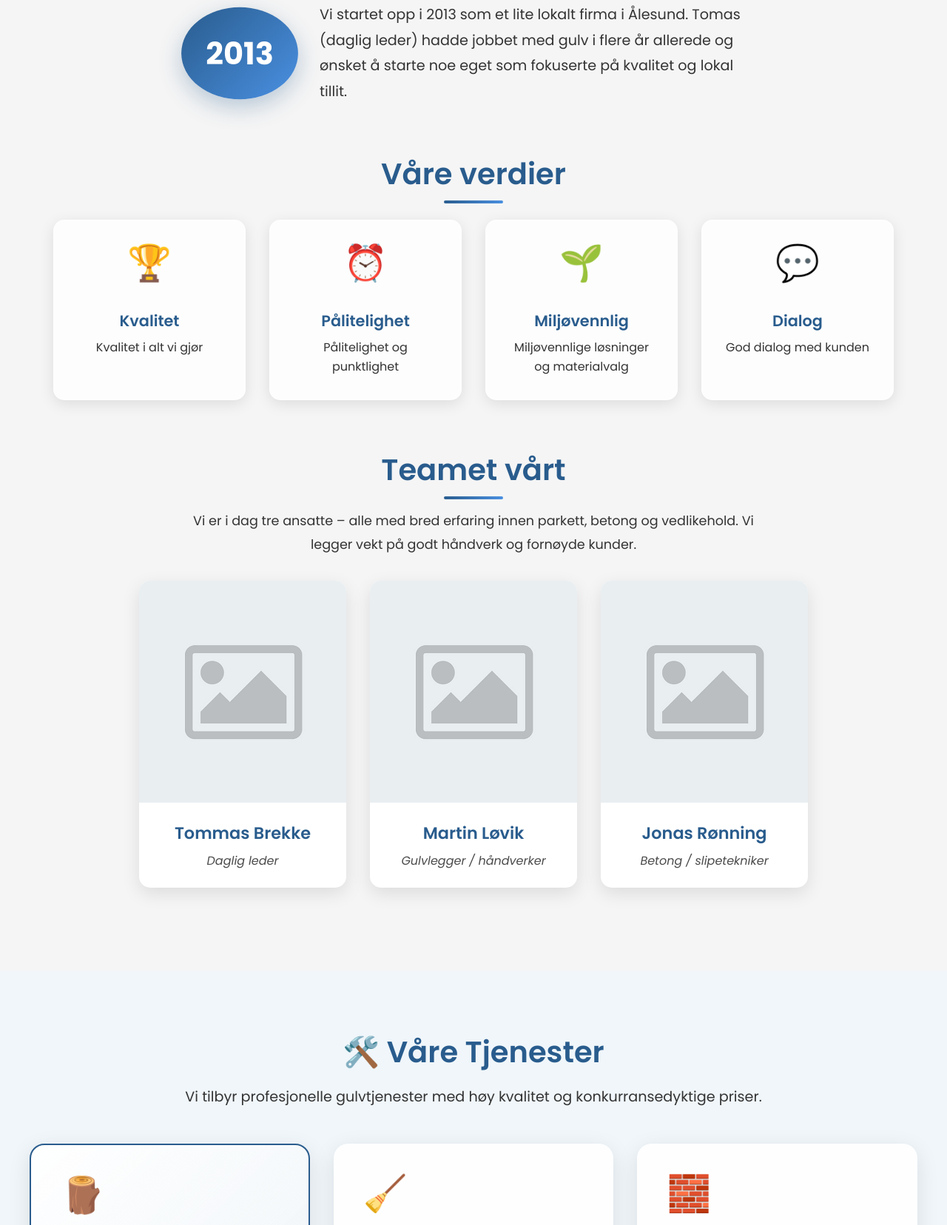
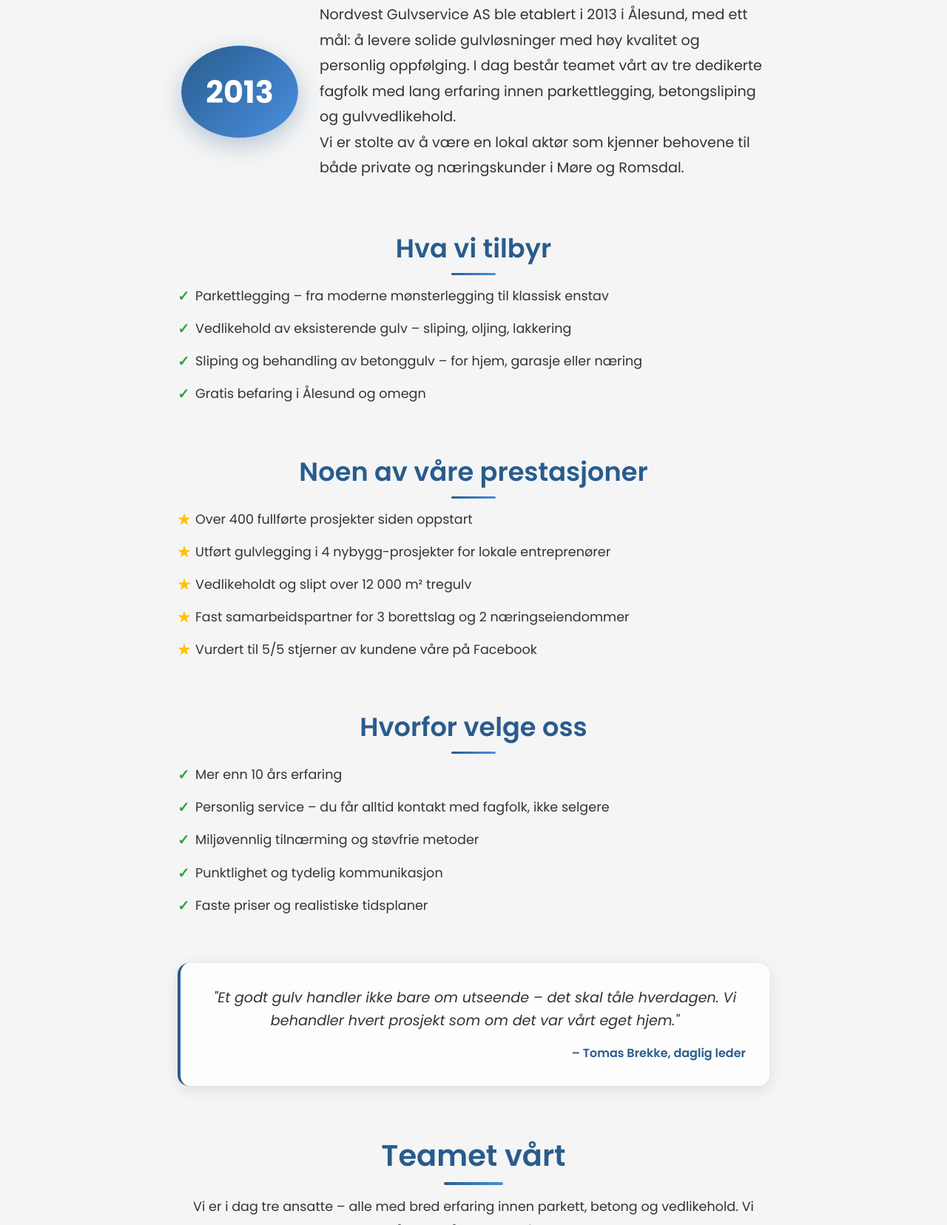
Before and after one commit to Alexmour0907/Nordvest-gulvservice-website, a plain HTML site: page index.html in a window 1280 px wide. Shown: the part 1002-2658 px from the top of the page at 74% size. Drawn offline with Linux system fonts and the light colour scheme.

Commit message:
Revamp About section and add achievements to site
Expanded the About section in index.html with detailed company history, services, achievements, and reasons to choose the company. Added a new quote section and removed the old values section. Updated the Services section to remove emoji icons and improve clarity. Added corresponding CSS for new sections in style.css, including responsive design and styling for achievements, services, and quote sections.

```diff
--- a/index.html
+++ b/index.html
@@ -46,39 +46,53 @@
 <section id="om-oss" class="about">
     <div class="about-content">
         <div class="about-intro">
-            <h2>Om oss</h2>
+            <h2>Om oss – Nordvest Gulvservice AS</h2>
             <div class="intro-highlight">
                 <div class="year-badge">2013</div>
                 <div class="intro-text">
-                    <p>Vi startet opp i 2013 som et lite lokalt firma i Ålesund. Tomas (daglig leder) hadde jobbet med gulv i flere år allerede og ønsket å starte noe eget som fokuserte på kvalitet og lokal tillit.</p>
+                    <p>Nordvest Gulvservice AS ble etablert i 2013 i Ålesund, med ett mål: å levere solide gulvløsninger med høy kvalitet og personlig oppfølging. I dag består teamet vårt av tre dedikerte fagfolk med lang erfaring innen parkettlegging, betongsliping og gulvvedlikehold.</p>
+                    <p>Vi er stolte av å være en lokal aktør som kjenner behovene til både private og næringskunder i Møre og Romsdal.</p>
                 </div>
             </div>
         </div>
 
-        <div class="values-section">
-            <h2>Våre verdier</h2>
-            <div class="values-grid">
-                <div class="value-card">
-                    <div class="value-icon">🏆</div>
-                    <h3>Kvalitet</h3>
-                    <p>Kvalitet i alt vi gjør</p>
-                </div>
-                <div class="value-card">
-                    <div class="value-icon">⏰</div>
-                    <h3>Pålitelighet</h3>
-                    <p>Pålitelighet og punktlighet</p>
-                </div>
-                <div class="value-card">
-                    <div class="value-icon">🌱</div>
-                    <h3>Miljøvennlig</h3>
-                    <p>Miljøvennlige løsninger og materialvalg</p>
-                </div>
-                <div class="value-card">
-                    <div class="value-icon">💬</div>
-                    <h3>Dialog</h3>
-                    <p>God dialog med kunden</p>
-                </div>
-            </div>
+        <div class="about-services">
+            <h2>Hva vi tilbyr</h2>
+            <ul class="services-list">
+                <li>Parkettlegging – fra moderne mønsterlegging til klassisk enstav</li>
+                <li>Vedlikehold av eksisterende gulv – sliping, oljing, lakkering</li>
+                <li>Sliping og behandling av betonggulv – for hjem, garasje eller næring</li>
+                <li>Gratis befaring i Ålesund og omegn</li>
+            </ul>
+        </div>
+
+        <div class="achievements-section">
+            <h2>Noen av våre prestasjoner</h2>
+            <ul class="achievements-list">
+                <li>Over 400 fullførte prosjekter siden oppstart</li>
+                <li>Utført gulvlegging i 4 nybygg-prosjekter for lokale entreprenører</li>
+                <li>Vedlikeholdt og slipt over 12 000 m² tregulv</li>
+                <li>Fast samarbeidspartner for 3 borettslag og 2 næringseiendommer</li>
+                <li>Vurdert til 5/5 stjerner av kundene våre på Facebook</li>
+            </ul>
+        </div>
+
+        <div class="why-choose-section">
+            <h2>Hvorfor velge oss</h2>
+            <ul class="why-choose-us">
+                <li>Mer enn 10 års erfaring</li>
+                <li>Personlig service – du får alltid kontakt med fagfolk, ikke selgere</li>
+                <li>Miljøvennlig tilnærming og støvfrie metoder</li>
+                <li>Punktlighet og tydelig kommunikasjon</li>
+                <li>Faste priser og realistiske tidsplaner</li>
+            </ul>
+        </div>
+
+        <div class="quote-section">
+            <blockquote>
+                <p>"Et godt gulv handler ikke bare om utseende – det skal tåle hverdagen. Vi behandler hvert prosjekt som om det var vårt eget hjem."</p>
+                <cite>– Tomas Brekke, daglig leder</cite>
+            </blockquote>
         </div>
 
         <div class="team-section">
@@ -119,13 +133,12 @@
 <!-- Services Section -->
 <section id="tjenester" class="services">
     <div class="services-content">
-        <h2>🛠️ Våre Tjenester</h2>
+        <h2>Våre Tjenester</h2>
         <p class="services-intro">Vi tilbyr profesjonelle gulvtjenester med høy kvalitet og konkurransedyktige priser.</p>
 
         <div class="services-grid">
             <!-- Parkettlegging -->
             <div class="service-card featured">
-                <div class="service-icon">🪵</div>
                 <h3>Parkettlegging</h3>
                 <p class="service-description">Vi legger parkettgulv med presisjon og varighet i fokus.</p>
                 <ul class="service-features">
@@ -133,14 +146,13 @@
                     <li>✔️ Alt fra énstav til fiskebensmønster</li>
                     <li>✔️ Hjelp med valg av materiale og finish</li>
                 </ul>
-                <div class="service-price">💰 Fra 399 kr/m² inkl. arbeid</div>
-                <div class="service-location">📍 Perfekt for stue, kjøkken og soverom</div>
+                <div class="service-price">Fra 399 kr/m² inkl. arbeid</div>
+                <div class="service-location">Perfekt for stue, kjøkken og soverom</div>
                 <button class="service-cta-button">Bestill gratis befaring</button>
             </div>
 
             <!-- Gulvvedlikehold -->
             <div class="service-card">
-                <div class="service-icon">🧹</div>
                 <h3>Gulvvedlikehold & fornying</h3>
                 <p class="service-description">Gi nytt liv til slitte gulv med skånsom behandling.</p>
                 <ul class="service-features">
@@ -148,14 +160,13 @@
                     <li>✔️ Tilpasset behandling for tregulv, parkett og laminat</li>
                     <li>✔️ Støvfri sliping med moderne maskiner</li>
                 </ul>
-                <div class="service-price">💰 Vedlikehold fra 89 kr/m² – sliping fra 199 kr/m²</div>
-                <div class="service-time">⏱ Raskt utført – minimal forstyrrelse i hjemmet</div>
+                <div class="service-price">Vedlikehold fra 89 kr/m² – sliping fra 199 kr/m²</div>
+                <div class="service-time">Raskt utført – minimal forstyrrelse i hjemmet</div>
                 <button class="service-cta-button">Bestill gratis befaring</button>
             </div>
 
             <!-- Betongsliping -->
             <div class="service-card">
-                <div class="service-icon">🧱</div>
                 <h3>Betongsliping og overflatebehandling</h3>
                 <p class="service-description">For deg som ønsker moderne, slitesterke og rå betonggulv.</p>
                 <ul class="service-features">
@@ -163,8 +174,8 @@
                     <li>✔️ Industriell finish eller stilren look for hjem</li>
                     <li>✔️ Egnet for garasjer, boder, kontor og entré</li>
                 </ul>
-                <div class="service-price">💰 Fra 299 kr/m² – gratis befaring i Ålesund</div>
-                <div class="service-bonus">💡 Kombineres ofte med impregnering for ekstra holdbarhet</div>
+                <div class="service-price">Fra 299 kr/m² – gratis befaring i Ålesund</div>
+                <div class="service-bonus">Kombineres ofte med impregnering for ekstra holdbarhet</div>
                 <button class="service-cta-button">Bestill gratis befaring</button>
             </div>
         </div>
--- a/style.css
+++ b/style.css
@@ -708,3 +708,125 @@ section[id]::before {
         height: 18px;
     }
 }
+
+/* About History Section */
+.about-services, .achievements-section, .why-choose-section {
+    margin-bottom: 4rem;
+    text-align: left;
+    max-width: 800px;
+    margin-left: auto;
+    margin-right: auto;
+}
+
+.about-services h2, .achievements-section h2, .why-choose-section h2 {
+    font-size: 2.2rem;
+    color: var(--primary-color);
+    margin-bottom: 1.5rem;
+    text-align: center;
+    position: relative;
+}
+
+.about-services h2::after, .achievements-section h2::after, .why-choose-section h2::after {
+    content: '';
+    position: absolute;
+    bottom: -10px;
+    left: 50%;
+    transform: translateX(-50%);
+    width: 60px;
+    height: 3px;
+    background: linear-gradient(135deg, var(--primary-color), #4a90e2);
+    border-radius: 2px;
+}
+
+.services-list, .achievements-list, .why-choose-us {
+    list-style: none;
+    padding: 0;
+    margin-bottom: 2rem;
+}
+
+.services-list li, .achievements-list li, .why-choose-us li {
+    font-size: 1.1rem;
+    color: var(--text-color);
+    margin-bottom: 1rem;
+    padding-left: 1.5rem;
+    position: relative;
+    line-height: 1.6;
+}
+
+.services-list li::before, .achievements-list li::before, .why-choose-us li::before {
+    content: '✓';
+    position: absolute;
+    left: 0;
+    color: #28a745;
+    font-weight: bold;
+    font-size: 1.2rem;
+}
+
+.achievements-list li::before {
+    content: '★';
+    color: #ffc107;
+}
+
+.quote-section {
+    background: rgba(255, 255, 255, 0.8);
+    backdrop-filter: blur(10px);
+    border-radius: 15px;
+    padding: 2rem;
+    margin-bottom: 4rem;
+    border-left: 4px solid var(--primary-color);
+    box-shadow: 0 5px 20px rgba(0, 0, 0, 0.1);
+    max-width: 800px;
+    margin-left: auto;
+    margin-right: auto;
+}
+
+.quote-section blockquote {
+    margin: 0;
+    font-style: italic;
+}
+
+.quote-section blockquote p {
+    font-size: 1.2rem;
+    color: var(--text-color);
+    margin-bottom: 1rem;
+    line-height: 1.6;
+}
+
+.quote-section cite {
+    display: block;
+    font-size: 1rem;
+    color: var(--primary-color);
+    font-weight: 600;
+    font-style: normal;
+    text-align: right;
+}
+
+/* Responsive Design for New Sections */
+@media (max-width: 768px) {
+    .about-services, .achievements-section, .why-choose-section {
+        text-align: center;
+        padding: 0 1rem;
+    }
+
+    .about-services h2, .achievements-section h2, .why-choose-section h2 {
+        font-size: 1.8rem;
+    }
+
+    .quote-section {
+        padding: 1.5rem;
+    }
+
+    .quote-section blockquote p {
+        font-size: 1.1rem;
+    }
+}
+
+@media (max-width: 480px) {
+    .about-services h2, .achievements-section h2, .why-choose-section h2 {
+        font-size: 1.6rem;
+    }
+
+    .quote-section {
+        padding: 1rem;
+    }
+}
```
